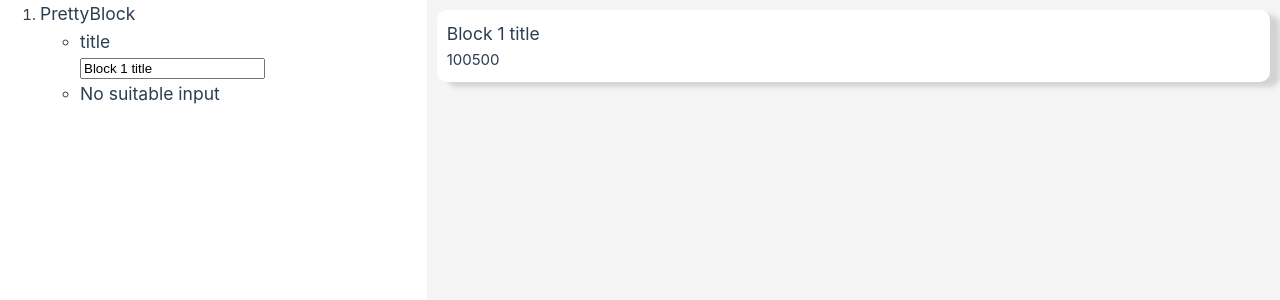
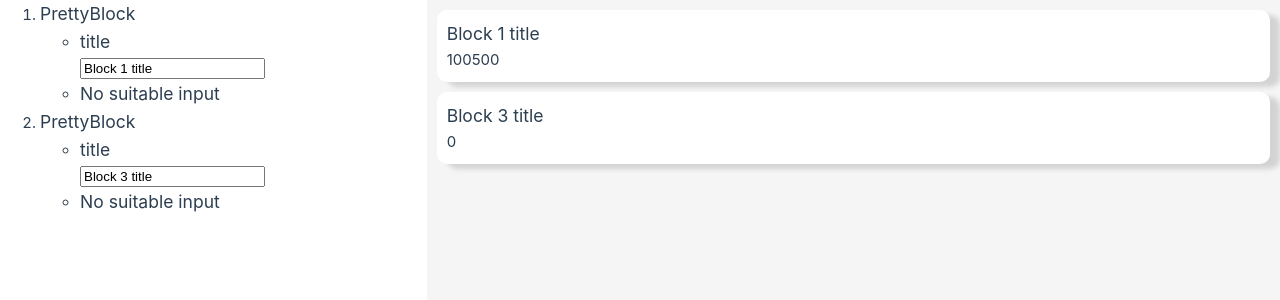
Before and after one commit to domstrueboy/new-cms, a Vue app: page / in a window 1280 px wide. Shown: the top 300 px of the page. Built offline with nearby package versions, Linux system fonts and the light colour scheme.

Commit message:
filtered props without inputs

```diff
--- a/src/components/DataEditor.vue
+++ b/src/components/DataEditor.vue
@@ -1,16 +1,16 @@
 <template>
     <aside>
         <ol>
-            <li v-for="block in page" :key="block.blockName">
-                <h3>{{ block.blockName }}</h3>
+            <li v-for="{ id, blockName, props } in page" :key="id">
+                <h3>{{ blockName }}</h3>
                 <ul>
-                    <li v-for="(propValue, propName) in block.props">
+                    <li v-for="(propValue, propName) in getPropsWithInputs(blockName, props)">
                         <component
-                            :is="getInputBlock(block.blockName, propName)"
-                            :key="block.id"
+                            :is="getInputBlock(blockName, propName)"
+                            :key="id + propName"
                             :title="propName"
                             :modelValue="propValue"
-                            @update:modelValue="setBlockProp(block.id, propName, $event)"
+                            @update:modelValue="setBlockProp(id, propName, $event)"
                         />
                     </li>
                 </ul>
@@ -22,13 +22,26 @@
 <script setup lang="ts">
 import { usePageStore } from '@/stores/page'
 import formsConfig from '@/lib/blocks/formsConfig'
-import type { TBlockName } from '@/types'
-import { EInputComponent } from '@/types'
+import type { TBlockName, TBlockProps } from '@/types'
 import * as Forms from './forms';
 import NoSuitableInput from './forms/NoSuitableInput.vue';
 
+const getPropsWithInputs = (blockName: TBlockName, props: TBlockProps) => {
+    const propsWithInputs = Object.keys(props).filter(propName => !!formsConfig[blockName][propName].inputComponentName)
+    return Object.entries(props).reduce((acc, [propName, propValue]) => {
+        if (propsWithInputs.includes(propName)) {
+            return {
+                ...acc,
+                [propName]: propValue
+            }
+        }
+        return acc
+    }, {})
+}
+
 const getInputBlock = (blockName: TBlockName, propName: string) => {
-    const { inputComponentName = EInputComponent.String } = formsConfig[blockName][propName]
+    const { inputComponentName } = formsConfig[blockName][propName]
+    if (inputComponentName === undefined) return null;
     return Forms[inputComponentName] || NoSuitableInput
 }
 
--- a/src/server/samplePage.ts
+++ b/src/server/samplePage.ts
@@ -19,7 +19,15 @@ const page: IBlock[] = [
     //         text: 'Lorem ipsum blablabla',
     //         author: 'Me',
     //     },
-    // }
+    // },
+    {
+        id: 'id3',
+        blockName: 'PrettyBlock',
+        props: {
+            title: 'Block 3 title',
+            likes: 0,
+        }
+    },
 ]
 
 export default page;
```
Also changed, not shown: src/stores/page.ts (+10 -6 lines).
